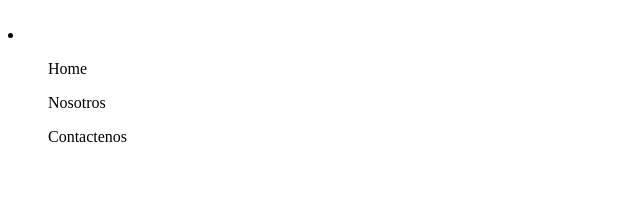
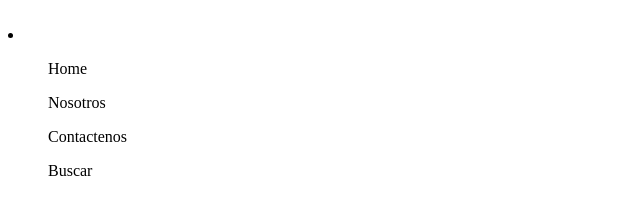
Before and after one commit to Georgejar/Navbar_Platzi, a plain HTML site: page index.html in a window 1280 px wide. Shown: the full height of the page, 0-640 px from the left. Drawn offline with Linux system fonts and the light colour scheme.

Commit message:
Se añade Buscar

```diff
--- a/index.html
+++ b/index.html
@@ -13,6 +13,7 @@
                 <ul>Home</ul>
                 <ul>Nosotros</ul>
                 <ul>Contactenos</ul>
+                <ul>Buscar</ul>
             </li>
         </nav>
     </header>
```
